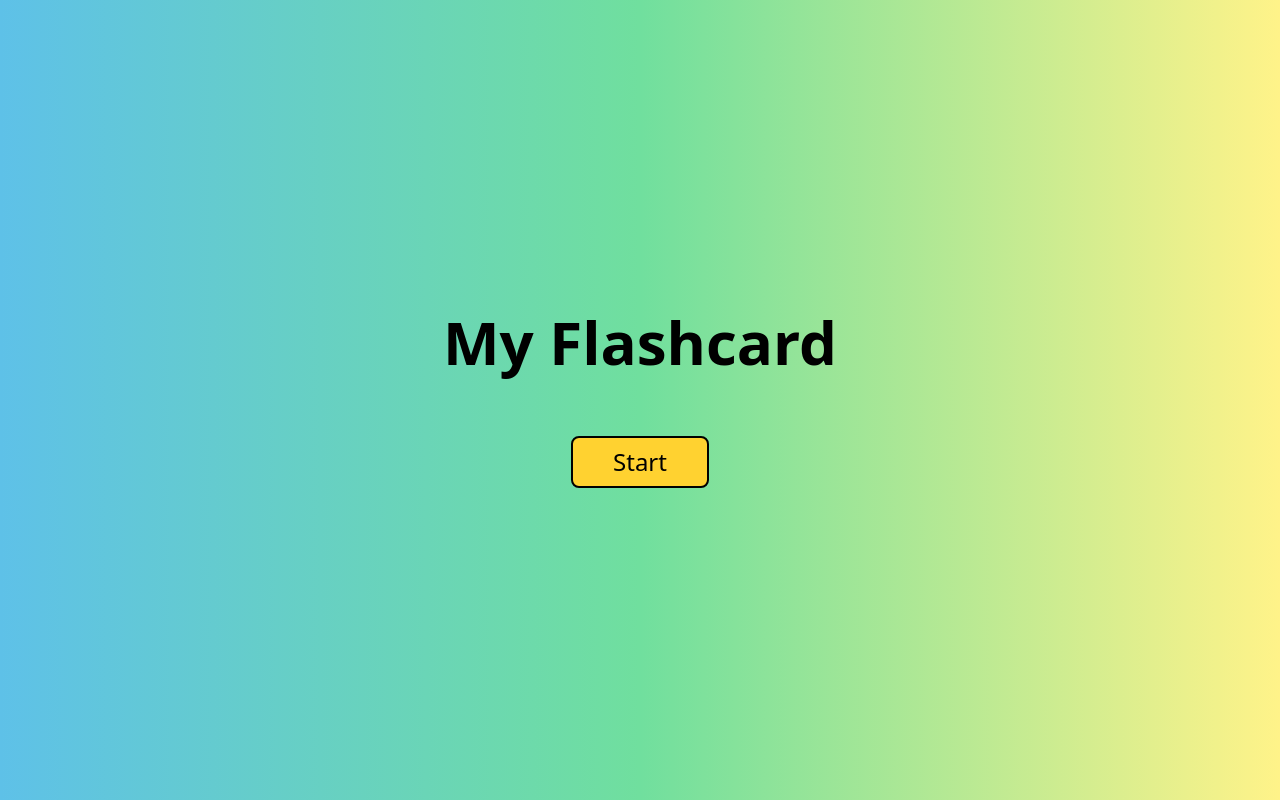
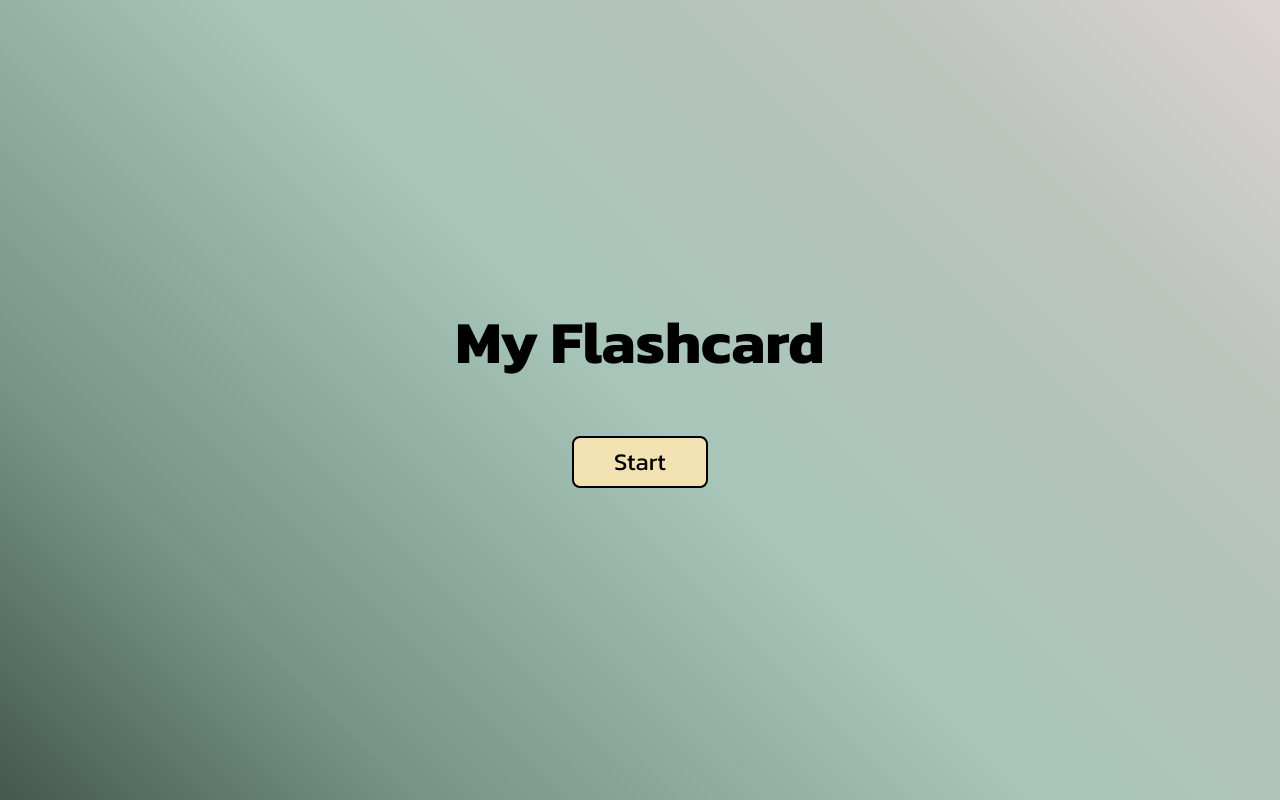
Before and after one commit to BadLuckZ/Project-Flashcard, a React (Vite) app: page / in a window 1280 px wide. Built offline with nearby package versions, Linux system fonts and the light colour scheme.

Commit message:
Add Kanit Font and Background Color

```diff
--- a/src/index.css
+++ b/src/index.css
@@ -1,21 +1,24 @@
+@import url('https://fonts.googleapis.com/css2?family=Kanit:ital,wght@0,100;0,200;0,300;0,400;0,500;0,600;0,700;0,800;0,900;1,100;1,200;1,300;1,400;1,500;1,600;1,700;1,800;1,900&display=swap');
 @import "tailwindcss";
 
 @theme {
   --color-myblack: #080808;
-  --color-mygrey: #848482;
   --color-mylightgrey: #dcd4d4;
   --color-mylightgreen-secondary: #bcc4bc;
   --color-mylightgreen-primary: #a7c5b9;
   --color-mygreen: #759485;
   --color-mydarkgreen: #44584f;
+  --color-myyellow: #f2e2b1;
 }
 
 #root {
   background: linear-gradient(
-    90deg,
-    rgb(94, 193, 232) 0%,
-    rgb(112, 223, 158) 50%,
-    rgb(255, 243, 137) 100%
+    45deg,
+    var(--color-mydarkgreen) 0%,
+    var(--color-mygreen) 20%,
+    var(--color-mylightgreen-primary) 50%,
+    var(--color-mylightgreen-secondary) 80%,
+    var(--color-mylightgrey) 100%
   );
   margin: 0;
   padding: 0;
@@ -24,4 +27,5 @@
   align-items: center;
   width: auto;
   height: 100vh;
+  font-family: "Kanit", sans-serif;
 }
--- a/src/routes/EntryPage.jsx
+++ b/src/routes/EntryPage.jsx
@@ -11,7 +11,7 @@ export default function EntryPage() {
     <div className="flex flex-col justify-center items-center gap-16">
       <h1 className="text-bold text-6xl font-bold text-center">My Flashcard</h1>
       <button
-        className="border-2 bg-amber-300 rounded-lg py-2 px-10 cursor-pointer text-2xl"
+        className="border-2 bg-myyellow rounded-lg py-2 px-10 cursor-pointer text-2xl"
         onClick={goToGroupPage}
       >
         Start
```
